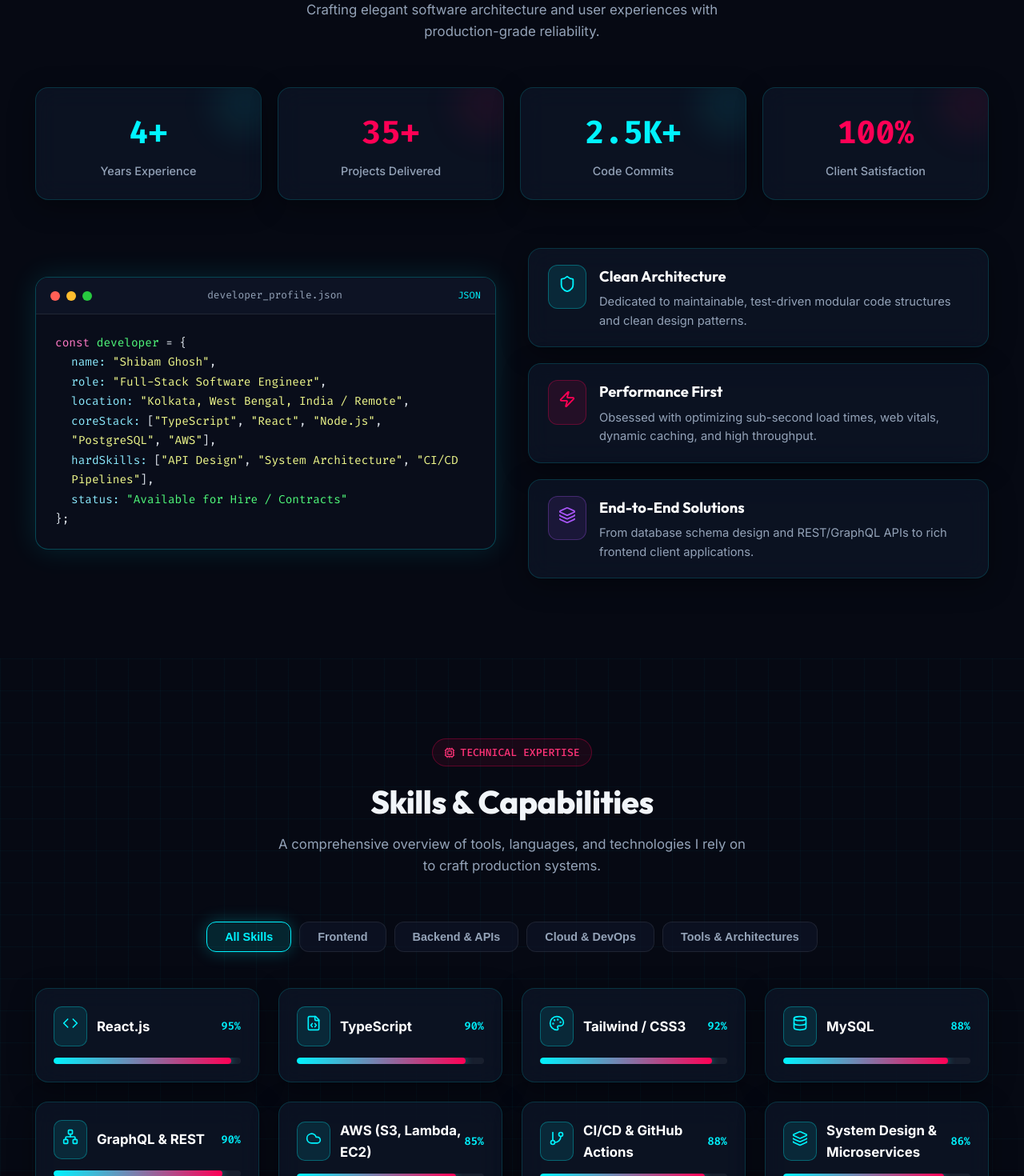
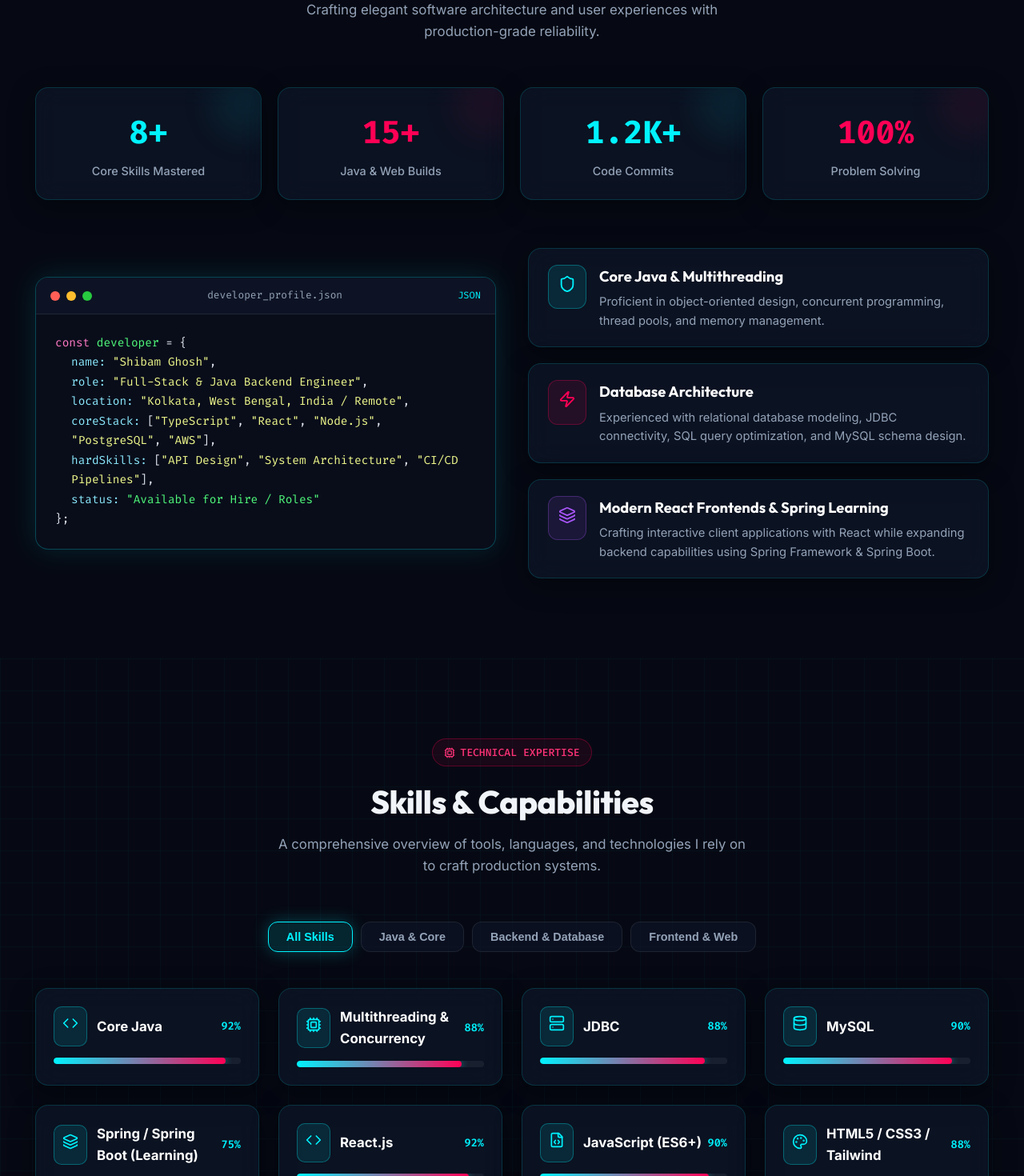
Before and after one commit to Shibam45/Portfolio, a React (Vite) app: page / in a window 1280 px wide. Shown: the part 1020-2490 px from the top of the page at 80% size. Built offline with nearby package versions, Linux system fonts and the light colour scheme.

Commit message:
Update portfolio with Core Java, Multithreading, JDBC, MySQL and Spring

```diff
--- a/src/data/portfolioData.js
+++ b/src/data/portfolioData.js
@@ -1,10 +1,10 @@
 export const PORTFOLIO_DATA = {
   personal: {
     name: "Shibam Ghosh",
-    role: "Full-Stack Software Engineer",
-    tagline: "Architecting Scalable Cloud Systems, High-Performance Web Applications & Modern APIs",
-    bio: "Passionate Full-Stack Developer with 4+ years of experience building resilient web software, microservices, and interactive user interfaces. Specialized in React, Node.js, TypeScript, Cloud Native Architecture, and modern API design.",
-    status: "Available for Hire / Contracts",
+    role: "Full-Stack & Java Backend Engineer",
+    tagline: "Specialized in Core Java, JDBC, MySQL, React.js & Spring Boot",
+    bio: "Software developer passionate about high-performance Java backends, multithreaded architecture, database design with MySQL/JDBC, and modern interactive React frontends.",
+    status: "Available for Hire / Roles",
     location: "Kolkata, West Bengal, India / Remote",
     email: "gshibam632@gmail.com",
     github: "https://github.com/Shibam45",
@@ -15,146 +15,95 @@ export const PORTFOLIO_DATA = {
   },
 
   stats: [
-    { label: "Years Experience", value: "4+" },
-    { label: "Projects Delivered", value: "35+" },
-    { label: "Code Commits", value: "2.5K+" },
-    { label: "Client Satisfaction", value: "100%" }
+    { label: "Core Skills Mastered", value: "8+" },
+    { label: "Java & Web Builds", value: "15+" },
+    { label: "Code Commits", value: "1.2K+" },
+    { label: "Problem Solving", value: "100%" }
   ],
 
   aboutHighlights: [
     {
-      title: "Clean Architecture",
-      description: "Dedicated to maintainable, test-driven modular code structures and clean design patterns."
+      title: "Core Java & Multithreading",
+      description: "Proficient in object-oriented design, concurrent programming, thread pools, and memory management."
     },
     {
-      title: "Performance First",
-      description: "Obsessed with optimizing sub-second load times, web vitals, dynamic caching, and high throughput."
+      title: "Database Architecture",
+      description: "Experienced with relational database modeling, JDBC connectivity, SQL query optimization, and MySQL schema design."
     },
     {
-      title: "End-to-End Solutions",
-      description: "From database schema design and REST/GraphQL APIs to rich frontend client applications."
+      title: "Modern React Frontends & Spring Learning",
+      description: "Crafting interactive client applications with React while expanding backend capabilities using Spring Framework & Spring Boot."
     }
   ],
 
   skillCategories: [
     { id: "all", name: "All Skills" },
-    { id: "frontend", name: "Frontend" },
-    { id: "backend", name: "Backend & APIs" },
-    { id: "cloud", name: "Cloud & DevOps" },
-    { id: "tools", name: "Tools & Architectures" }
+    { id: "java", name: "Java & Core" },
+    { id: "backend", name: "Backend & Database" },
+    { id: "frontend", name: "Frontend & Web" }
   ],
 
   skills: [
-    { name: "React.js", category: "frontend", level: 95, icon: "Code" },
-    { name: "TypeScript", category: "frontend", level: 90, icon: "FileCode" },
-    { name: "Tailwind / CSS3", category: "frontend", level: 92, icon: "Palette" },
-    { name: "MySQL", category: "backend", level: 88, icon: "Database" },
-    { name: "GraphQL & REST", category: "backend", level: 90, icon: "Network" },
-    { name: "AWS (S3, Lambda, EC2)", category: "cloud", level: 85, icon: "Cloud" },
-    { name: "CI/CD & GitHub Actions", category: "cloud", level: 88, icon: "GitBranch" },
-    { name: "System Design & Microservices", category: "tools", level: 86, icon: "Layers" }
+    { name: "Core Java", category: "java", level: 92, icon: "Code" },
+    { name: "Multithreading & Concurrency", category: "java", level: 88, icon: "Cpu" },
+    { name: "JDBC", category: "backend", level: 88, icon: "Server" },
+    { name: "MySQL", category: "backend", level: 90, icon: "Database" },
+    { name: "Spring / Spring Boot (Learning)", category: "backend", level: 75, icon: "Layers" },
+    { name: "React.js", category: "frontend", level: 92, icon: "Code" },
+    { name: "JavaScript (ES6+)", category: "frontend", level: 90, icon: "FileCode" },
+    { name: "HTML5 / CSS3 / Tailwind", category: "frontend", level: 88, icon: "Palette" },
+    { name: "Git & GitHub", category: "java", level: 90, icon: "GitBranch" },
+    { name: "RESTful API Design", category: "backend", level: 85, icon: "Network" }
   ],
 
   experience: [
     {
-      period: "2023 - Present",
-      role: "Senior Full-Stack Engineer",
-      company: "Nexus Cloud Labs",
-      type: "Full-Time",
-      description: "Spearheaded the development of real-time cloud monitoring dashboards and high-throughput data processing microservices.",
+      period: "2024 - Present",
+      role: "Java & Full-Stack Developer",
+      company: "Independent Projects & Learning",
+      type: "Projects / Open-Source",
+      description: "Developing robust Java applications, multithreaded utilities, JDBC database wrappers, and React frontend dashboards.",
       achievements: [
-        "Reduced average frontend render latency by 45% using React concurrent features.",
-        "Architected distributed pub-sub event service handling 1M+ daily websocket events.",
-        "Mentored junior engineers and instituted automated end-to-end integration testing."
+        "Architected multi-threaded Java applications optimizing CPU execution & thread management.",
+        "Built custom JDBC connectivity layers with MySQL for transaction safety & persistence.",
+        "Currently mastering Spring Boot & REST service development for enterprise systems."
       ],
-      technologies: ["React", "TypeScript", "Node.js", "PostgreSQL", "AWS", "Redis"]
-    },
-    {
-      period: "2021 - 2023",
-      role: "Software Developer",
-      company: "Apex Digital Systems",
-      type: "Full-Time",
-      description: "Engineered scalable customer-facing SaaS portals and integrated third-party payment & analytics APIs.",
-      achievements: [
-        "Built responsive web platform servicing 150k+ active monthly users.",
-        "Integrated Stripe subscriptions and Webhooks with 99.99% reliability.",
-        "Migrated legacy monolithic backend into containerized Docker services."
-      ],
-      technologies: ["Next.js", "Express.js", "MongoDB", "Docker", "Tailwind CSS"]
-    },
-    {
-      period: "2020 - 2021",
-      role: "Frontend Developer Specialist",
-      company: "Vanguard Tech Studios",
-      type: "Contract",
-      description: "Crafted custom web interfaces, interactive dashboards, and design systems for enterprise client brands.",
-      achievements: [
-        "Developed 12+ custom client web portals adhering to strict accessibility standards.",
-        "Implemented smooth WebGL particle visualizations and interactive UI components."
-      ],
-      technologies: ["JavaScript (ES6+)", "React", "CSS Modules", "Webpack"]
+      technologies: ["Core Java", "Multithreading", "JDBC", "MySQL", "Spring", "React.js"]
     }
   ],
 
   projectCategories: [
     { id: "all", name: "All Projects" },
-    { id: "web", name: "Web Applications" },
-    { id: "cloud", name: "Cloud & APIs" },
-    { id: "ai", name: "AI & Tools" }
+    { id: "java", name: "Java & Database" },
+    { id: "web", name: "React Applications" }
   ],
 
   projects: [
     {
       id: "project-1",
-      title: "Synthetix Cloud Console",
-      category: "web",
+      title: "Java Multithreaded Banking Engine",
+      category: "java",
       featured: true,
-      tagline: "Real-time infrastructure monitoring dashboard with WebSockets and dynamic canvas charts.",
-      description: "Synthetix Cloud Console is an enterprise-grade telemetry platform providing live insights into microservice health, latency distribution, and CPU/Memory usage spikes across multi-cloud clusters.",
+      tagline: "Concurrent transaction processing system with thread safety and JDBC persistence.",
+      description: "A high-performance Java banking server using multithreading, synchronized locks, and JDBC MySQL persistence for safe concurrent account deposits and withdrawals.",
       image: "https://images.unsplash.com/photo-1551288049-bebda4e38f71?auto=format&fit=crop&w=800&q=80",
-      technologies: ["React", "TypeScript", "Node.js", "WebSockets", "Canvas API", "TailwindCSS"],
-      liveUrl: "https://example.com/synthetix",
-      githubUrl: "https://github.com/example/synthetix",
-      metrics: ["1M+ Daily Events", "Sub-50ms Latency", "99.99% Uptime"]
+      technologies: ["Core Java", "Multithreading", "JDBC", "MySQL", "OOP"],
+      liveUrl: "https://github.com/Shibam45",
+      githubUrl: "https://github.com/Shibam45",
+      metrics: ["Thread Safe", "ACID Compliant", "Zero Race Conditions"]
     },
     {
       id: "project-2",
-      title: "DevTerminal CLI & Web Sandbox",
-      category: "tools",
+      title: "Spring Boot & React Management Suite",
+      category: "java",
       featured: true,
-      tagline: "Browser-based developer workspace & terminal emulator with live code compilation.",
-      description: "A lightweight, browser-first interactive sandbox letting developers test API endpoints, execute custom JavaScript/Python snippets, and inspect AST parse trees directly in real time.",
+      tagline: "Enterprise REST API backend integration with React frontend client.",
+      description: "An ongoing full-stack application connecting Spring Boot REST endpoints with MySQL database schema and a sleek React.js dashboard.",
       image: "https://images.unsplash.com/photo-1618401471353-b98afee0b2eb?auto=format&fit=crop&w=800&q=80",
-      technologies: ["React", "WebAssembly", "Monaco Editor", "Fira Code", "Docker"],
-      liveUrl: "https://example.com/devterminal",
-      githubUrl: "https://github.com/example/devterminal",
-      metrics: ["10k+ Monthly Devs", "Zero Server Latency", "Instant Exec"]
-    },
-    {
-      id: "project-3",
-      title: "Aura Neural Engine",
-      category: "ai",
-      featured: true,
-      tagline: "GenAI assistant platform integrating LLM rag pipelines and prompt workflows.",
-      description: "An intelligent agent hub that connects vector databases (Pinecone) with OpenAI & Claude model pipelines to analyze internal documentation and automatically generate code documentation.",
-      image: "https://images.unsplash.com/photo-1677442136019-21780efad99a?auto=format&fit=crop&w=800&q=80",
-      technologies: ["Next.js", "Python FastApi", "Pinecone", "LangChain", "OpenAI API"],
-      liveUrl: "https://example.com/aura-engine",
-      githubUrl: "https://github.com/example/aura-engine",
-      metrics: ["98% Context Accuracy", "4x Faster Search"]
-    },
-    {
-      id: "project-4",
-      title: "HyperPulse API Gateway",
-      category: "cloud",
-      featured: false,
-      tagline: "High-performance rate-limited microservice gateway built with Node.js & Redis.",
-      description: "An ultra-fast API gateway providing JWT authentication, sliding-window rate limiting, request logging, and payload validation for enterprise microservice clusters.",
-      image: "https://images.unsplash.com/photo-1558494949-ef010cbdcc31?auto=format&fit=crop&w=800&q=80",
-      technologies: ["Node.js", "Express", "Redis", "Docker", "Jest"],
-      liveUrl: "https://example.com/hyperpulse",
-      githubUrl: "https://github.com/example/hyperpulse",
-      metrics: ["50,000 req/sec", "Token Bucket Limit"]
+      technologies: ["Spring Boot", "Core Java", "React.js", "MySQL", "REST API"],
+      liveUrl: "https://github.com/Shibam45",
+      githubUrl: "https://github.com/Shibam45",
+      metrics: ["Spring In Progress", "RESTful Architecture", "Responsive UI"]
     }
   ]
 };
```
Also changed, not shown: 2 other files (tests, documents, lock files or other folders).
